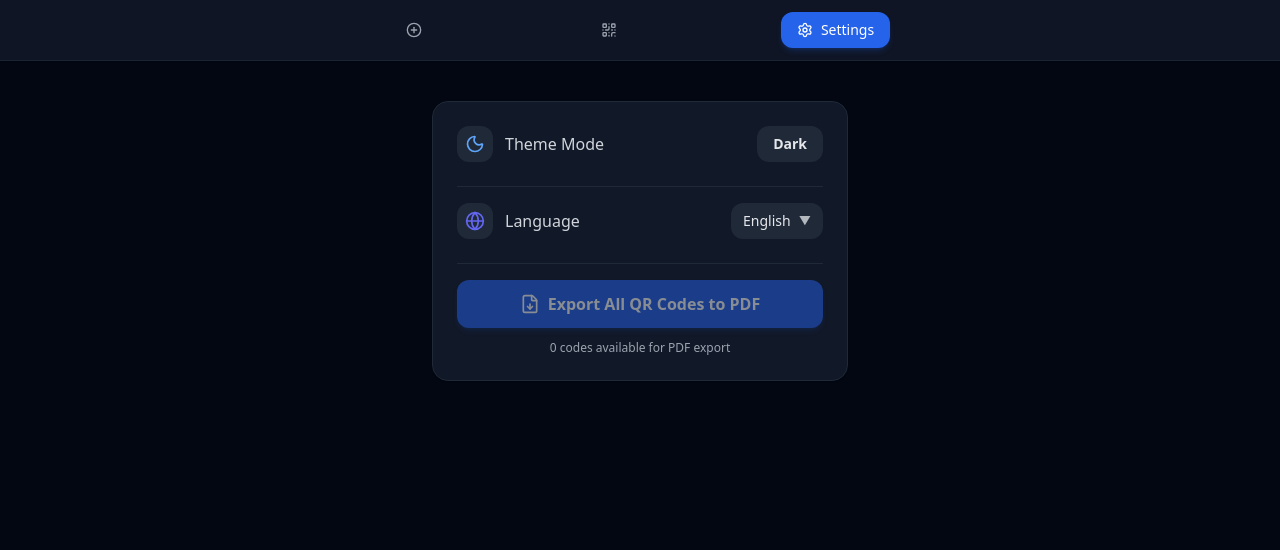
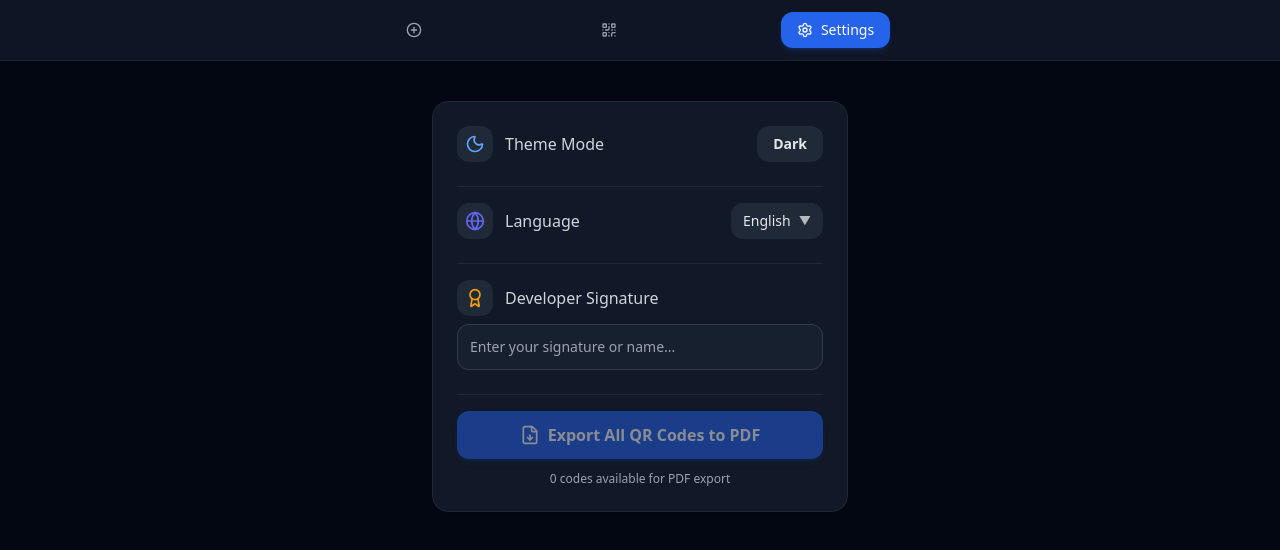
Before and after one commit to Yassermar11/vip-code-manager, a React (Vite) app: page / in a window 1280 px wide. Both pictures are taken after a click on the button 878 px from the left and 30 px from the top of the page. Shown: the top 550 px of the page. Built offline with nearby package versions, Linux system fonts and the light colour scheme.

Commit message:
Add developer signature feature to settings view

```diff
--- a/src/components/SettingsView.tsx
+++ b/src/components/SettingsView.tsx
@@ -1,7 +1,7 @@
 import React, { useState } from 'react';
 import { AppSettings, CodeItem, Language, ThemeMode } from '../types';
 import { t } from '../utils/translations';
-import { FileDown, Sun, Moon, Globe } from 'lucide-react';
+import { FileDown, Sun, Moon, Globe, Award } from 'lucide-react';
 import jsPDF from 'jspdf';
 import QRCode from 'qrcode';
 
@@ -170,6 +170,28 @@ export const SettingsView: React.FC<SettingsViewProps> = ({
           </div>
         </div>
 
+        {/* Developer Signature */}
+        <div className="pt-4 border-t border-gray-100 dark:border-gray-800 space-y-2">
+          <div className="flex items-center space-x-3 text-gray-700 dark:text-gray-300">
+            <div className="p-2 bg-gray-100 dark:bg-gray-800 rounded-xl">
+              <Award className="w-5 h-5 text-amber-500" />
+            </div>
+            <span className="font-medium">{t(settings.language, 'signature')}</span>
+          </div>
+          <input
+            type="text"
+            value={settings.signature || ''}
+            onChange={(e) => onUpdateSettings({ ...settings, signature: e.target.value })}
+            placeholder={t(settings.language, 'signaturePlaceholder')}
+            className="w-full p-3 border border-gray-200 dark:border-gray-700/80 rounded-xl text-sm bg-gray-50/50 dark:bg-gray-800/50 dark:text-white focus:outline-none focus:ring-2 focus:ring-blue-500/20 focus:border-blue-500 transition"
+          />
+          {settings.signature && (
+            <p className="text-xs text-gray-500 dark:text-gray-400 italic text-center pt-1">
+              Signed by {settings.signature}
+            </p>
+          )}
+        </div>
+
         {/* PDF Export */}
         <div className="pt-4 border-t border-gray-100 dark:border-gray-800">
           <button
--- a/src/types.ts
+++ b/src/types.ts
@@ -9,6 +9,7 @@ export type Language = 'en' | 'fr' | 'ar';
 export interface AppSettings {
   theme: ThemeMode;
   language: Language;
+  signature?: string;
 }
 
 export type ActiveTab = 'import' | 'viewer' | 'settings';
--- a/src/utils/translations.ts
+++ b/src/utils/translations.ts
@@ -25,6 +25,8 @@ const dict = {
     confirmClearAll: 'Are you sure you want to clear all codes?',
     cancel: 'Cancel',
     confirm: 'Confirm',
+    signature: 'Developer Signature',
+    signaturePlaceholder: 'Enter your signature or name...',
   },
   fr: {
     importTab: 'Importer & Générer',
@@ -50,6 +52,8 @@ const dict = {
     confirmClearAll: 'Êtes-vous sûr de vouloir effacer tous les codes ?',
     cancel: 'Annuler',
     confirm: 'Confirmer',
+    signature: 'Signature du développeur',
+    signaturePlaceholder: 'Entrez votre signature ou nom...',
   },
   ar: {
     importTab: 'استيراد و إنشاء',
@@ -75,6 +79,8 @@ const dict = {
     confirmClearAll: 'هل أنت متأكد من رغبتك في مسح جميع الرموز؟',
     cancel: 'إلغاء',
     confirm: 'تأكيد',
+    signature: 'توقيع المطور',
+    signaturePlaceholder: 'أدخل توقيعك أو اسمك...',
   },
 };
 
```
